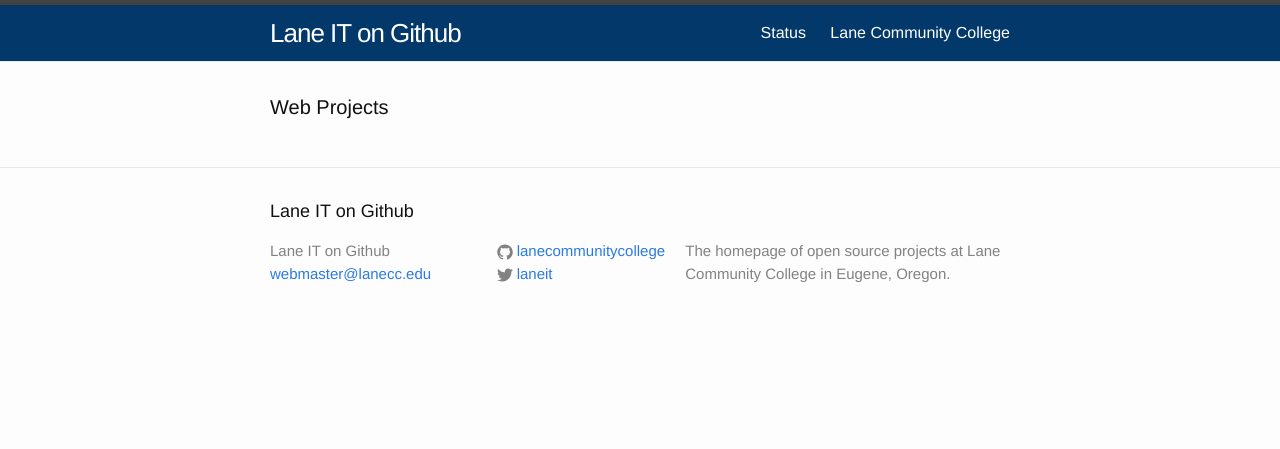
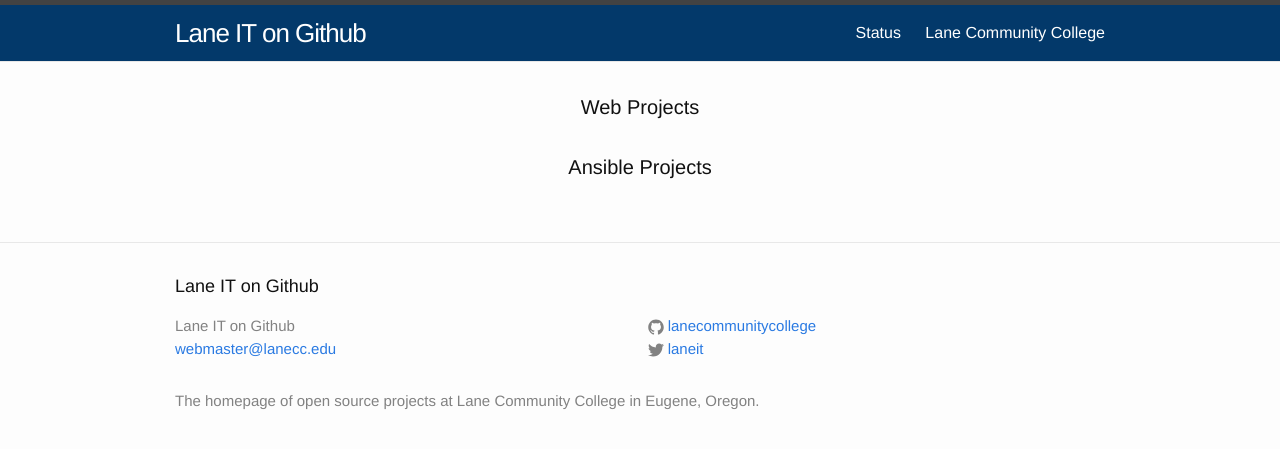
Before and after one commit to LaneCommunityCollege/lanecommunitycollege.github.io, a Jekyll site: the page built from index.html, in a window 1280 px wide. Shown: the top 449 px of the page. Built offline with Jekyll 4.4.1, drawn with Linux system fonts in a browser that asks for light colours; a script that is not in the unit is left out.

Commit message:
added a bunch of project cards

```diff
--- a/_sass/_layout.scss
+++ b/_sass/_layout.scss
@@ -242,5 +242,14 @@
  * Some extras
  */
 .project-list {
+    @media(screen and min-width: 900px){
+        -moz-column-count: 2;
+        -webkit-column-count: 2;
+        column-count: 2;
+    }
     list-style: none;
 }
+
+.home {
+    text-align: center;
+}
--- a/css/main.scss
+++ b/css/main.scss
@@ -25,10 +25,10 @@ $dark-blue: #03396A;
 $white: #fff;
 
 // Width of the content area
-$content-width:    800px;
+$content-width:    960px;
 
 $on-palm:          600px;
-$on-laptop:        800px;
+$on-laptop:        9600px;
 
 
 
--- a/index.html
+++ b/index.html
@@ -5,7 +5,6 @@ layout: default
 <div class="home">
 
   <h2 class="page-heading">Web Projects</h2>
-
   <ul class="project-list">
     <li>
       <div class="github-card" data-user="lanecommunitycollege" data-repo="megamenu"></div>
@@ -13,7 +12,79 @@ layout: default
     <li>
       <div class="github-card" data-user="lanecommunitycollege" data-repo="sap-calculator"></div>
     </li>
+    <li>
+      <div class="github-card" data-user="lanecommunitycollege" data-repo="drupal-responsive-tables"></div>
+    </li>
+    <li>
+      <div class="github-card" data-user="lanecommunitycollege" data-repo="drupal-responsive-data-table"></div>
+    </li>
+    <li>
+      <div class="github-card" data-user="lanecommunitycollege" data-repo="migrationtracker"></div>
+    </li>
   </ul>
 
+  <h2 class="page-heading">Ansible Projects</h2>
+  <ul class="project-list">
+    <li>
+      <div class="github-card" data-user="lanecommunitycollege" data-repo="aspects_local_users"></div>
+    </li>
+    <li>
+      <div class="github-card" data-user="lanecommunitycollege" data-repo="aspects_iptables"></div>
+    </li>
+    <li>
+      <div class="github-card" data-user="lanecommunitycollege" data-repo="aspects_cron"></div>
+    </li>
+    <li>
+      <div class="github-card" data-user="lanecommunitycollege" data-repo="aspects_apache22"></div>
+    </li>
+        <li>
+      <div class="github-card" data-user="lanecommunitycollege" data-repo="aspects_apache24"></div>
+    </li>
+    <li>
+      <div class="github-card" data-user="lanecommunitycollege" data-repo="aspects_mysql_server"></div>
+    </li>
+    <li>
+      <div class="github-card" data-user="lanecommunitycollege" data-repo="aspects_openssh"></div>
+    </li>
+    <li>
+      <div class="github-card" data-user="lanecommunitycollege" data-repo="aspects_logwatch"></div>
+    </li>
+    <li>
+      <div class="github-card" data-user="lanecommunitycollege" data-repo="aspects_logstash"></div>
+    </li>
+    <li>
+      <div class="github-card" data-user="lanecommunitycollege" data-repo="aspects_sudo"></div>
+    </li>
+    <li>
+      <div class="github-card" data-user="lanecommunitycollege" data-repo="aspects_unattended_upgrades"></div>
+    </li>
+    <li>
+      <div class="github-card" data-user="lanecommunitycollege" data-repo="aspects_ufw"></div>
+    </li>
+    <li>
+      <div class="github-card" data-user="lanecommunitycollege" data-repo="aspects_oracle_java"></div>
+    </li>
+    <li>
+      <div class="github-card" data-user="lanecommunitycollege" data-repo="aspects_ntp_client"></div>
+    </li>
+    <li>
+      <div class="github-card" data-user="lanecommunitycollege" data-repo="aspects_mysql_client"></div>
+    </li>
+    <li>
+      <div class="github-card" data-user="lanecommunitycollege" data-repo="aspects_monit"></div>
+    </li>
+    <li>
+      <div class="github-card" data-user="lanecommunitycollege" data-repo="aspects_apache22"></div>
+    </li>
+    <li>
+      <div class="github-card" data-user="lanecommunitycollege" data-repo="aspects_yum_cron"></div>
+    </li>
+    <li>
+      <div class="github-card" data-user="lanecommunitycollege" data-repo="aspects_common_packages"></div>
+    </li>
+    <li>
+      <div class="github-card" data-user="lanecommunitycollege" data-repo="aspects_php"></div>
+    </li>
+  </ul>
 </div>
 <script src="//cdn.jsdelivr.net/github-cards/latest/widget.js"></script>
```
